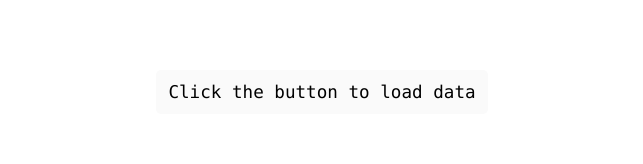
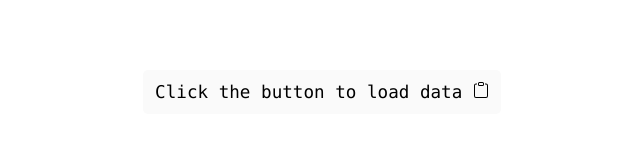
Before and after one commit to losier/Askr, a Next.js app: page / in a window 1280 px wide. Shown: the part 203-367 px from the top of the page, without its empty margins (318-961 px from the left). Built offline with nearby package versions, Linux system fonts and the light colour scheme.

Commit message:
added copy button

```diff
--- a/pages/index.tsx
+++ b/pages/index.tsx
@@ -43,7 +43,26 @@
         </h1>
 
         <p className={styles.main_content}>
-          <code className={styles.code}>{data}</code>
+          <code className={styles.code}>
+            {data}{" "}
+            <a
+              onClick={() => {
+                navigator.clipboard.writeText(data);
+              }}
+            >
+              <svg
+                xmlns="http://www.w3.org/2000/svg"
+                width="16"
+                height="16"
+                fill="currentColor"
+                className="bi bi-clipboard"
+                viewBox="0 0 16 16"
+              >
+                <path d="M4 1.5H3a2 2 0 0 0-2 2V14a2 2 0 0 0 2 2h10a2 2 0 0 0 2-2V3.5a2 2 0 0 0-2-2h-1v1h1a1 1 0 0 1 1 1V14a1 1 0 0 1-1 1H3a1 1 0 0 1-1-1V3.5a1 1 0 0 1 1-1h1v-1z" />
+                <path d="M9.5 1a.5.5 0 0 1 .5.5v1a.5.5 0 0 1-.5.5h-3a.5.5 0 0 1-.5-.5v-1a.5.5 0 0 1 .5-.5h3zm-3-1A1.5 1.5 0 0 0 5 1.5v1A1.5 1.5 0 0 0 6.5 4h3A1.5 1.5 0 0 0 11 2.5v-1A1.5 1.5 0 0 0 9.5 0h-3z" />
+              </svg>
+            </a>
+          </code>
         </p>
         <div className={styles.grid}>
           <a
```
